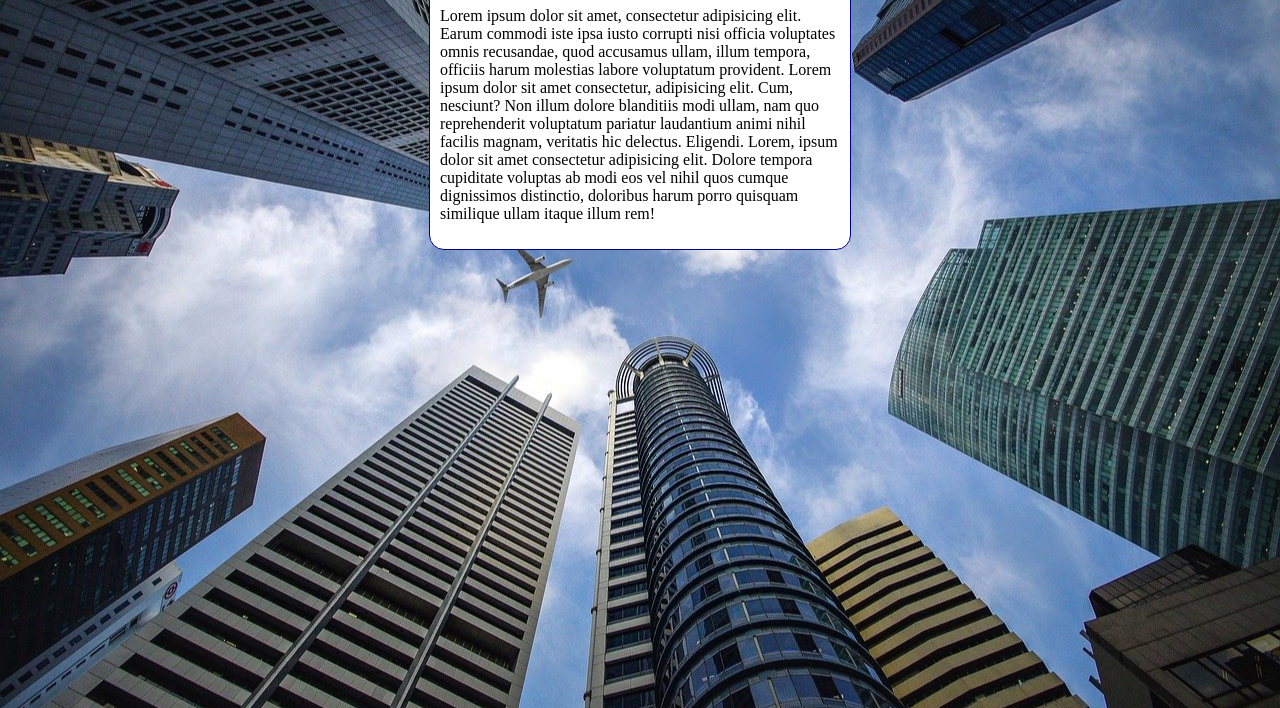
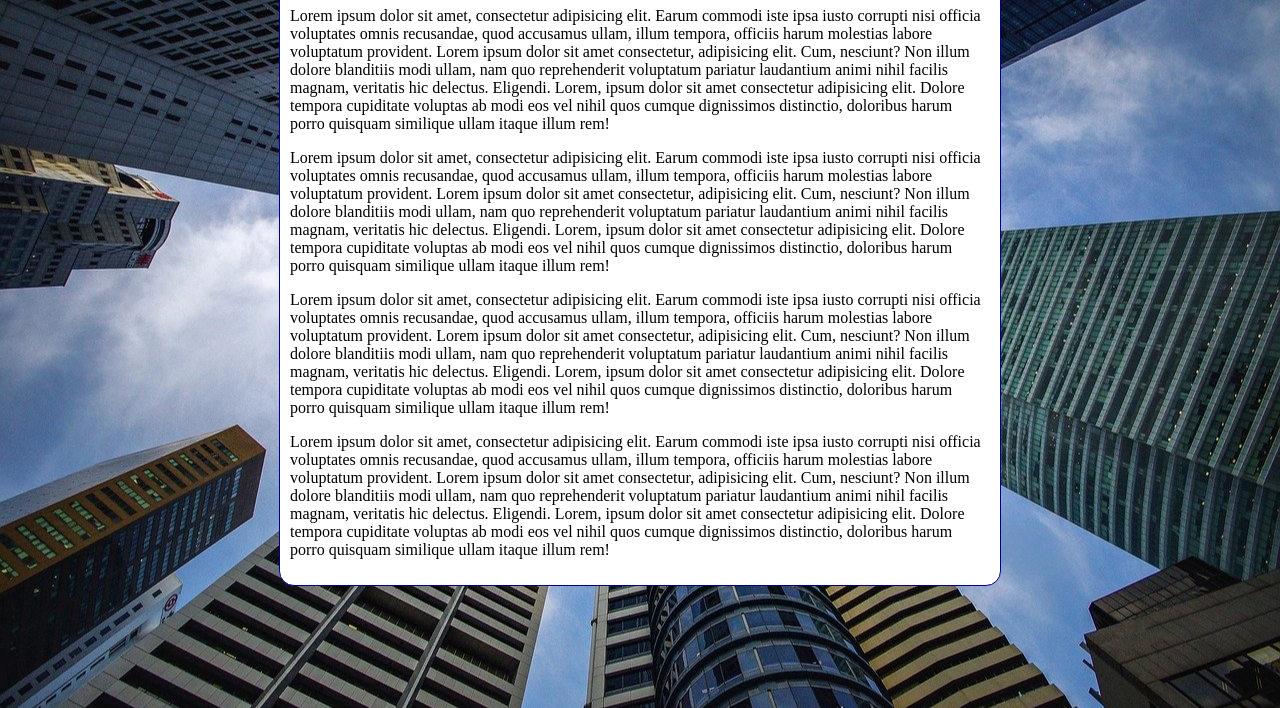
Before and after one commit to A-R91/html-css, a plain HTML site: page Exercicios/ex022/fundo006.html in a window 1280 px wide. Shown: the part 92-800 px from the top of the page. Drawn offline with Linux system fonts and the light colour scheme.

Commit message:
Atualizei

```diff
--- a/Exercicios/ex022/fundo006.html
+++ b/Exercicios/ex022/fundo006.html
@@ -4,19 +4,26 @@
   <meta charset="UTF-8">
   <meta http-equiv="X-UA-Compatible" content="IE=edge">
   <meta name="viewport" content="width=device-width, initial-scale=1.0">
-  <title>Document</title>
+  <title>Fundo Fixo de tela</title>
   <style>
     body {
-      height: 95vh;
+      /*height: 95vh;
       background-color: black;
       background-image: url('imagens/wallpaper002.jpg');
       background-position: center center;
       background-repeat: no-repeat;
       background-size: cover;
+      background-attachment: fixed;
+
+      shorthand - background
+      color > image > position > repeat > [size] > attachment*/
+
+      background: black url('imagens/wallpaper002.jpg') center center no-repeat fixed;
+      background-size: cover;
     }
     main {
       background-color: white;
-      width: 400px;
+      max-width: 700px;
       padding: 10px;
       margin: auto;
       border: 1px solid darkblue;
@@ -29,6 +36,12 @@
     <h1>Teste de imagem de fundo</h1>
     <p>Lorem ipsum dolor sit amet, consectetur adipisicing elit. Earum commodi iste ipsa iusto corrupti nisi officia voluptates omnis recusandae, quod accusamus ullam, illum tempora, officiis harum molestias labore voluptatum provident. Lorem ipsum dolor sit amet consectetur, adipisicing elit. Cum, nesciunt? Non illum dolore blanditiis modi ullam, nam quo reprehenderit voluptatum pariatur laudantium animi nihil facilis magnam, veritatis hic delectus. Eligendi. Lorem, ipsum dolor sit amet consectetur adipisicing elit. Dolore tempora cupiditate voluptas ab modi eos vel nihil quos cumque dignissimos distinctio, doloribus harum porro quisquam similique ullam itaque illum rem!
     </p>
+    <p>Lorem ipsum dolor sit amet, consectetur adipisicing elit. Earum commodi iste ipsa iusto corrupti nisi officia voluptates omnis recusandae, quod accusamus ullam, illum tempora, officiis harum molestias labore voluptatum provident. Lorem ipsum dolor sit amet consectetur, adipisicing elit. Cum, nesciunt? Non illum dolore blanditiis modi ullam, nam quo reprehenderit voluptatum pariatur laudantium animi nihil facilis magnam, veritatis hic delectus. Eligendi. Lorem, ipsum dolor sit amet consectetur adipisicing elit. Dolore tempora cupiditate voluptas ab modi eos vel nihil quos cumque dignissimos distinctio, doloribus harum porro quisquam similique ullam itaque illum rem!
+    </p>
+    <p>Lorem ipsum dolor sit amet, consectetur adipisicing elit. Earum commodi iste ipsa iusto corrupti nisi officia voluptates omnis recusandae, quod accusamus ullam, illum tempora, officiis harum molestias labore voluptatum provident. Lorem ipsum dolor sit amet consectetur, adipisicing elit. Cum, nesciunt? Non illum dolore blanditiis modi ullam, nam quo reprehenderit voluptatum pariatur laudantium animi nihil facilis magnam, veritatis hic delectus. Eligendi. Lorem, ipsum dolor sit amet consectetur adipisicing elit. Dolore tempora cupiditate voluptas ab modi eos vel nihil quos cumque dignissimos distinctio, doloribus harum porro quisquam similique ullam itaque illum rem!
+    </p>
+    <p>Lorem ipsum dolor sit amet, consectetur adipisicing elit. Earum commodi iste ipsa iusto corrupti nisi officia voluptates omnis recusandae, quod accusamus ullam, illum tempora, officiis harum molestias labore voluptatum provident. Lorem ipsum dolor sit amet consectetur, adipisicing elit. Cum, nesciunt? Non illum dolore blanditiis modi ullam, nam quo reprehenderit voluptatum pariatur laudantium animi nihil facilis magnam, veritatis hic delectus. Eligendi. Lorem, ipsum dolor sit amet consectetur adipisicing elit. Dolore tempora cupiditate voluptas ab modi eos vel nihil quos cumque dignissimos distinctio, doloribus harum porro quisquam similique ullam itaque illum rem!
+    </p>
   </main>
 </body>
 </html>
```
